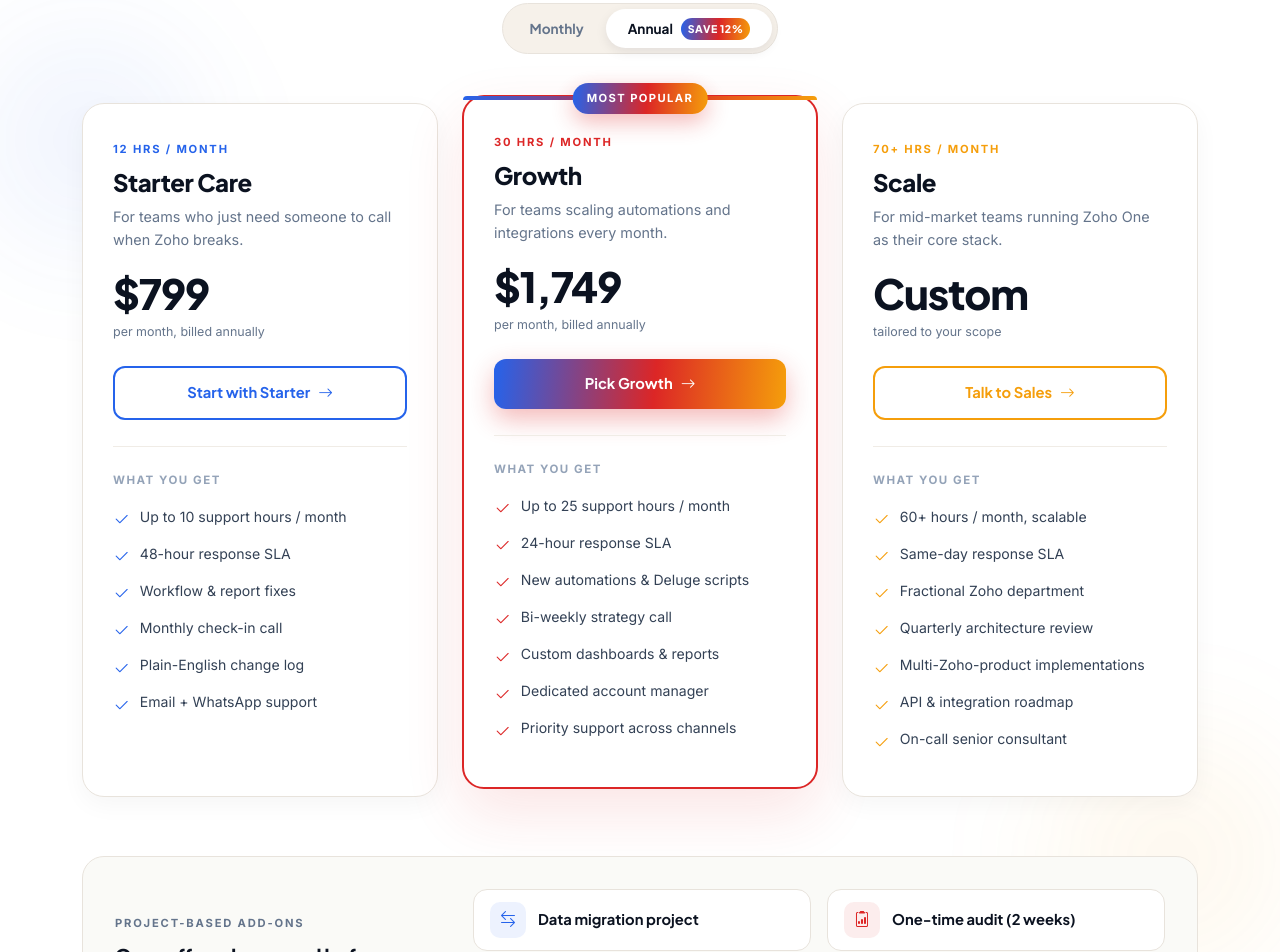
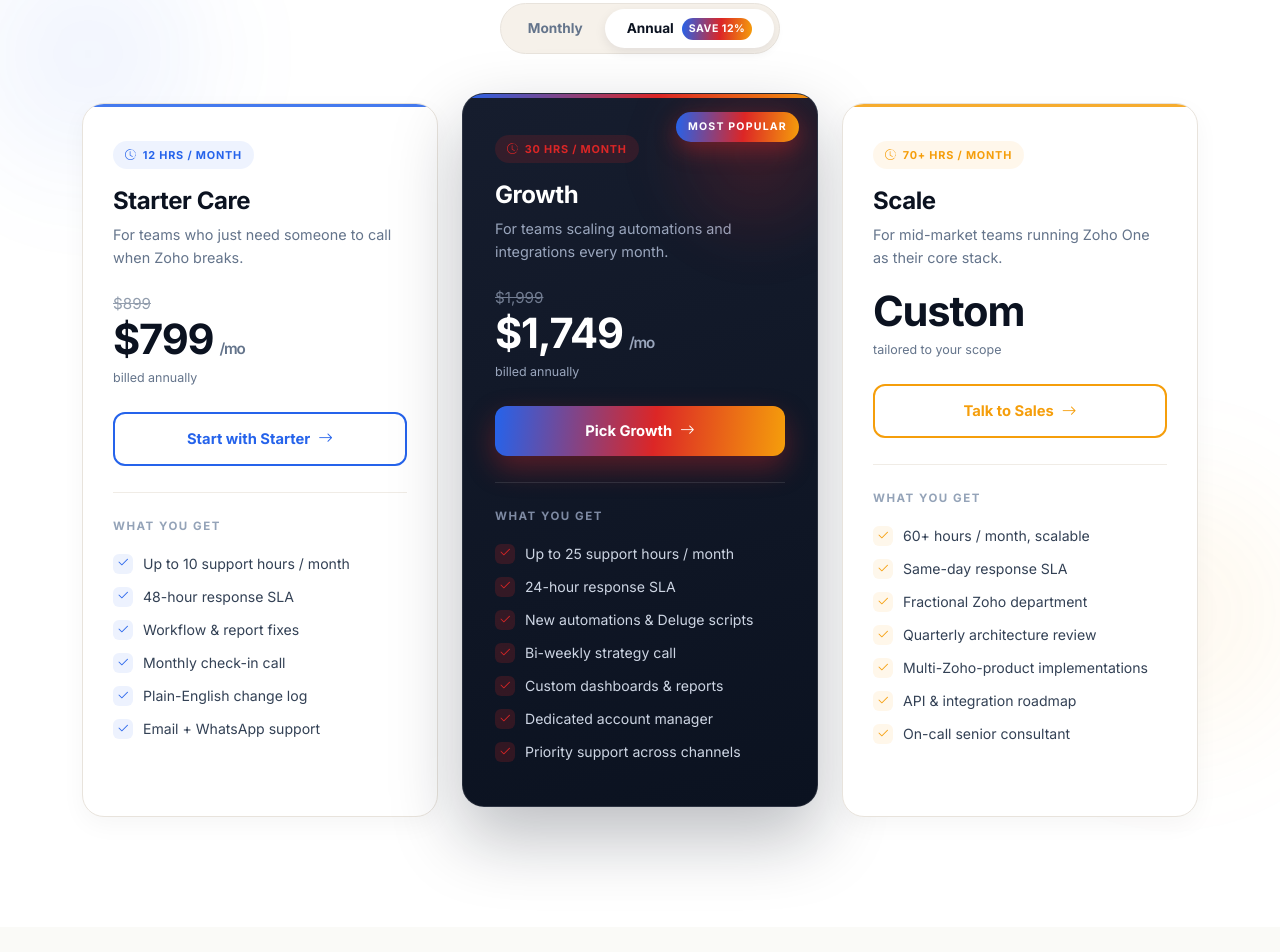
Before and after one commit to Rahsin-07/Zoho-Management-Service, a Next.js app: page /zoho-managed-services in a window 1280 px wide. Shown: the part 10060-11012 px from the top of the page. Built offline with nearby package versions, Linux system fonts and the light colour scheme.

Commit message:
Update Pricing component with new billing options

```diff
--- a/components/Pricing.jsx
+++ b/components/Pricing.jsx
@@ -2,7 +2,7 @@
 import { useEffect, useRef, useState } from 'react'
 
 // Section 09 — Pricing Made Simple
-// Three plans, billed monthly. Hours-based managed services model.
+// Three plans, billed monthly or annually. Hours-based managed-services model.
 
 const plans = [
   {
@@ -64,12 +64,8 @@
   },
 ]
 
-const addOns = [
-  { icon: 'bi-arrow-left-right', label: 'Data migration project', color: '#2563eb' },
-  { icon: 'bi-clipboard2-data',   label: 'One-time audit (2 weeks)', color: '#dc2626' },
-  { icon: 'bi-rocket-takeoff',     label: 'New module implementation', color: '#f59e0b' },
-  { icon: 'bi-mortarboard',        label: 'Team training workshops', color: '#2563eb' },
-]
+
+const BOOKING = 'https://arul-zoflowx.zohobookings.in/#/Zoho_Consultation'
 
 export default function Pricing() {
   const [annual, setAnnual] = useState(true)
@@ -87,8 +83,8 @@
 
   return (
     <section id="pricing" style={{ background: '#fff', position: 'relative', overflow: 'hidden' }} ref={ref}>
-      <div aria-hidden style={{ position: 'absolute', top: '20%', left: '-8%', width: 380, height: 380, background: 'radial-gradient(circle, rgba(37,99,235,0.08), transparent 65%)', filter: 'blur(40px)' }} />
-      <div aria-hidden style={{ position: 'absolute', bottom: '10%', right: '-8%', width: 420, height: 420, background: 'radial-gradient(circle, rgba(245,158,11,0.08), transparent 65%)', filter: 'blur(40px)' }} />
+      <div aria-hidden style={{ position: 'absolute', top: '18%', left: '-8%', width: 380, height: 380, background: 'radial-gradient(circle, rgba(37,99,235,0.08), transparent 65%)', filter: 'blur(40px)' }} />
+      <div aria-hidden style={{ position: 'absolute', bottom: '8%', right: '-8%', width: 420, height: 420, background: 'radial-gradient(circle, rgba(245,158,11,0.08), transparent 65%)', filter: 'blur(40px)' }} />
 
       <div className="container position-relative">
         <div className="text-center mb-5 fade-up" style={{ maxWidth: 820, margin: '0 auto 50px' }}>
@@ -99,7 +95,7 @@
             How much does ZoFlowX <span className="grad-blue-red">actually cost?</span>
           </h2>
           <p className="section-sub mx-auto">
-            No hidden fees. No long lock-ins. Pick what fits — change it next month if you need to.
+            No hidden fees. No long lock-ins. Pick what fits, change it next month if you need to.
           </p>
 
           {/* Billing toggle */}
@@ -108,172 +104,206 @@
             background: '#f6f1ea', border: '1px solid #e8e3dc', borderRadius: 999,
             padding: 5, marginTop: 28,
           }}>
+            {[{ k: false, label: 'Monthly' }, { k: true, label: 'Annual' }].map(opt => {
+              const active = annual === opt.k
+              return (
                 <button
-              onClick={() => setAnnual(false)}
+                  key={opt.label}
+                  onClick={() => setAnnual(opt.k)}
                   style={{
-                background: !annual ? '#fff' : 'transparent',
-                color: !annual ? '#0b1220' : '#64748b',
+                    background: active ? '#fff' : 'transparent',
+                    color: active ? '#0b1220' : '#64748b',
                     border: 'none', borderRadius: 999,
                     padding: '8px 22px', fontSize: '0.85rem',
-                fontFamily: 'Plus Jakarta Sans,sans-serif', fontWeight: 700,
+                    fontFamily: 'Inter,sans-serif', fontWeight: 700,
                     cursor: 'pointer', transition: 'all 0.3s',
-                boxShadow: !annual ? '0 4px 12px rgba(11,18,32,0.08)' : 'none',
+                    display: 'inline-flex', alignItems: 'center', gap: 8,
+                    boxShadow: active ? '0 4px 12px rgba(11,18,32,0.08)' : 'none',
                   }}
                 >
-              Monthly
-            </button>
-            <button
-              onClick={() => setAnnual(true)}
-              style={{
-                background: annual ? '#fff' : 'transparent',
-                color: annual ? '#0b1220' : '#64748b',
-                border: 'none', borderRadius: 999,
-                padding: '8px 22px', fontSize: '0.85rem',
-                fontFamily: 'Plus Jakarta Sans,sans-serif', fontWeight: 700,
-                cursor: 'pointer', transition: 'all 0.3s',
-                display: 'inline-flex', alignItems: 'center', gap: 8,
-                boxShadow: annual ? '0 4px 12px rgba(11,18,32,0.08)' : 'none',
-              }}
-            >
-              Annual
+                  {opt.label}
+                  {opt.k && (
                     <span style={{
                       background: 'var(--grad-tri)', color: '#fff',
                       fontSize: '0.66rem', fontWeight: 800,
-                padding: '2px 7px', borderRadius: 50,
-                letterSpacing: 0.5,
+                      padding: '2px 7px', borderRadius: 50, letterSpacing: 0.5,
                     }}>SAVE 12%</span>
+                  )}
                 </button>
+              )
+            })}
           </div>
         </div>
 
-        <div className="row g-4 align-items-stretch">
+        <div className="row g-4 align-items-stretch justify-content-center">
           {plans.map((p, i) => {
-            const isFeatured = p.featured
+            const dark = !!p.featured
+            const hours = annual ? p.hoursMonthlyOnAnnual : p.hoursMonthly
+            const bigPrice = annual ? p.annualPrice : p.monthlyPrice
+            const showStrike = annual && p.monthlyPrice !== 'Custom' && p.annualPrice !== p.monthlyPrice
+
+            // Theme tokens per card
+            const cardBg     = dark ? 'linear-gradient(165deg,#161d2e 0%,#0b1220 100%)' : '#fff'
+            const textMain   = dark ? '#ffffff' : '#0b1220'
+            const textSub    = dark ? '#9aa6bd' : '#64748b'
+            const textFeat   = dark ? '#cdd5e3' : '#334155'
+            const borderCol  = dark ? 'rgba(255,255,255,0.10)' : '#e8e3dc'
+            const dividerCol = dark ? 'rgba(255,255,255,0.10)' : '#f0ece6'
+            const labelMuted = dark ? '#7e8aa3' : '#94a3b8'
+            const pillBg     = `${p.color}${dark ? '26' : '14'}`
+            const checkBg    = `${p.color}${dark ? '2e' : '15'}`
+
             return (
               <div key={p.name} className="col-md-6 col-lg-4 fade-up" style={{ transitionDelay: `${i * 0.08}s` }}>
                 <div className="price-card" style={{
-                  background: '#fff',
-                  border: `${isFeatured ? '2px' : '1px'} solid ${isFeatured ? p.color : '#e8e3dc'}`,
+                  background: cardBg,
+                  border: `${dark ? '1px' : '1px'} solid ${borderCol}`,
                   borderRadius: 22,
-                  padding: '36px 30px 30px',
-                  height: '100%', position: 'relative',
-                  boxShadow: isFeatured ? `0 24px 60px ${p.color}1f` : '0 8px 24px rgba(11,18,32,0.04)',
+                  padding: dark ? '40px 32px 32px' : '36px 30px 30px',
+                  height: '100%', position: 'relative', overflow: 'hidden',
+                  boxShadow: dark ? '0 30px 70px rgba(11,18,32,0.28)' : '0 8px 24px rgba(11,18,32,0.04)',
                   transition: 'all 0.4s cubic-bezier(.2,.7,.2,1)',
                   display: 'flex', flexDirection: 'column',
-                  transform: isFeatured ? 'translateY(-8px)' : 'none',
+                  transform: dark ? 'translateY(-10px)' : 'none',
                 }}
                   onMouseEnter={e => {
                     const el = e.currentTarget
-                    el.style.transform = isFeatured ? 'translateY(-14px)' : 'translateY(-6px)'
-                    el.style.boxShadow = `0 32px 72px ${p.color}2e`
-                    el.style.borderColor = p.color
+                    el.style.transform = dark ? 'translateY(-16px)' : 'translateY(-6px)'
+                    el.style.boxShadow = dark ? '0 40px 90px rgba(11,18,32,0.36)' : `0 28px 64px ${p.color}22`
+                    el.style.borderColor = dark ? 'rgba(255,255,255,0.16)' : p.color
                   }}
                   onMouseLeave={e => {
                     const el = e.currentTarget
-                    el.style.transform = isFeatured ? 'translateY(-8px)' : 'none'
-                    el.style.boxShadow = isFeatured ? `0 24px 60px ${p.color}1f` : '0 8px 24px rgba(11,18,32,0.04)'
-                    el.style.borderColor = isFeatured ? p.color : '#e8e3dc'
+                    el.style.transform = dark ? 'translateY(-10px)' : 'none'
+                    el.style.boxShadow = dark ? '0 30px 70px rgba(11,18,32,0.28)' : '0 8px 24px rgba(11,18,32,0.04)'
+                    el.style.borderColor = borderCol
                   }}
                 >
-                  {isFeatured && (
+                  {/* top accent bar — tri-gradient for featured, plan color for others */}
                   <div aria-hidden style={{
-                      position: 'absolute', top: -1, left: -1, right: -1, height: 4,
-                      borderRadius: '22px 22px 0 0',
-                      background: 'var(--grad-tri)',
+                    position: 'absolute', top: 0, left: 0, right: 0, height: dark ? 4 : 3,
+                    background: dark ? 'var(--grad-tri)' : p.color,
+                    opacity: dark ? 1 : 0.85,
+                  }} />
+
+                  {/* soft glow behind featured card */}
+                  {dark && (
+                    <div aria-hidden style={{
+                      position: 'absolute', top: -60, right: -60, width: 240, height: 240,
+                      background: `radial-gradient(circle, ${p.color}33, transparent 65%)`,
+                      filter: 'blur(20px)', pointerEvents: 'none',
                     }} />
                   )}
-                  {isFeatured && (
+
+                  {dark && (
                     <div style={{
-                      position: 'absolute', top: -14, left: '50%', transform: 'translateX(-50%)',
+                      position: 'absolute', top: 18, right: 18,
                       background: 'var(--grad-tri)', color: '#fff',
-                      fontSize: '0.7rem', fontWeight: 800, letterSpacing: 1.4,
-                      padding: '6px 14px', borderRadius: 50,
+                      fontSize: '0.66rem', fontWeight: 800, letterSpacing: 1.2,
+                      padding: '6px 12px', borderRadius: 50,
                       fontFamily: 'Inter,sans-serif', textTransform: 'uppercase',
-                      boxShadow: '0 8px 22px rgba(220,38,38,0.32)',
+                      boxShadow: '0 8px 22px rgba(220,38,38,0.4)',
                     }}>Most Popular</div>
                   )}
 
-                  <div style={{
-                    fontFamily: 'Inter,sans-serif', fontSize: '0.7rem',
-                    fontWeight: 800, letterSpacing: 1.8, color: p.color,
-                    textTransform: 'uppercase', marginBottom: 10,
-                  }}>{annual ? p.hoursMonthlyOnAnnual : p.hoursMonthly} / month</div>
+                  {/* hours pill */}
+                  <div style={{ position: 'relative' }}>
+                    <span style={{
+                      display: 'inline-flex', alignItems: 'center', gap: 6,
+                      background: pillBg, color: p.color,
+                      fontSize: '0.68rem', fontWeight: 800, letterSpacing: 0.8,
+                      textTransform: 'uppercase', padding: '5px 12px', borderRadius: 999,
+                      fontFamily: 'Inter,sans-serif',
+                    }}>
+                      <i className="bi bi-clock-history" /> {hours} / month
+                    </span>
+                  </div>
 
                   <h3 style={{
-                    fontFamily: 'Plus Jakarta Sans,sans-serif', fontWeight: 800,
-                    fontSize: '1.5rem', color: '#0b1220',
-                    marginBottom: 8, letterSpacing: '-0.018em',
+                    fontFamily: 'Inter,sans-serif', fontWeight: 800,
+                    fontSize: '1.5rem', color: textMain,
+                    margin: '18px 0 8px', letterSpacing: '-0.018em',
                   }}>{p.name}</h3>
 
                   <p style={{
-                    fontSize: '0.9rem', color: '#64748b', lineHeight: 1.6,
+                    fontSize: '0.9rem', color: textSub, lineHeight: 1.6,
                     fontFamily: 'Inter,sans-serif', marginBottom: 22, minHeight: 44,
                   }}>{p.tagline}</p>
 
                   <div style={{ marginBottom: 24 }}>
+                    {showStrike && (
                       <div style={{
-                      fontFamily: 'Plus Jakarta Sans,sans-serif', fontWeight: 800,
-                      fontSize: '2.6rem', color: '#0b1220', lineHeight: 1,
+                        fontSize: '0.95rem', color: textSub, opacity: 0.7,
+                        textDecoration: 'line-through', fontFamily: 'Inter,sans-serif',
+                        marginBottom: 2,
+                      }}>{p.monthlyPrice}</div>
+                    )}
+                    <div style={{
+                      display: 'flex', alignItems: 'baseline', gap: 6,
+                      fontFamily: 'Inter,sans-serif', fontWeight: 800,
+                      fontSize: '2.6rem', color: textMain, lineHeight: 1,
                       letterSpacing: '-0.028em',
                     }}>
-                      {annual ? p.annualPrice : p.monthlyPrice}
+                      {bigPrice}
+                      {bigPrice !== 'Custom' && (
+                        <span style={{ fontSize: '0.95rem', fontWeight: 600, color: textSub }}>/mo</span>
+                      )}
                     </div>
                     <div style={{
-                      fontSize: '0.78rem', color: '#64748b',
+                      fontSize: '0.78rem', color: textSub,
                       fontFamily: 'Inter,sans-serif', marginTop: 6,
                     }}>
-                      {p.monthlyPrice === 'Custom' ? 'tailored to your scope' : `per month${annual ? ', billed annually' : ', billed monthly'}`}
+                      {bigPrice === 'Custom'
+                        ? 'tailored to your scope'
+                        : annual ? 'billed annually' : 'billed monthly'}
                     </div>
                   </div>
 
-                  <a href="#consultation"
+                  <a href={BOOKING} target="_blank" rel="noreferrer"
                     style={{
                       display: 'inline-flex', alignItems: 'center', justifyContent: 'center',
                       gap: 8, width: '100%',
-                      background: isFeatured ? 'var(--grad-tri)' : '#fff',
-                      color: isFeatured ? '#fff' : p.color,
-                      border: isFeatured ? 'none' : `2px solid ${p.color}`,
+                      background: dark ? 'var(--grad-tri)' : '#fff',
+                      color: dark ? '#fff' : p.color,
+                      border: dark ? 'none' : `2px solid ${p.color}`,
                       borderRadius: 12, padding: '0.78rem 1.4rem',
-                      fontFamily: 'Plus Jakarta Sans,sans-serif',
-                      fontWeight: 700, fontSize: '0.92rem',
+                      fontFamily: 'Inter,sans-serif', fontWeight: 700, fontSize: '0.92rem',
                       textDecoration: 'none', transition: 'all 0.3s',
                       marginBottom: 26,
-                      boxShadow: isFeatured ? '0 10px 26px rgba(220,38,38,0.32)' : 'none',
+                      boxShadow: dark ? '0 12px 28px rgba(220,38,38,0.36)' : 'none',
                     }}
                     onMouseEnter={e => {
-                      if (!isFeatured) {
-                        e.currentTarget.style.background = p.color
-                        e.currentTarget.style.color = '#fff'
-                      }
+                      if (!dark) { e.currentTarget.style.background = p.color; e.currentTarget.style.color = '#fff' }
                       e.currentTarget.style.transform = 'translateY(-2px)'
                     }}
                     onMouseLeave={e => {
-                      if (!isFeatured) {
-                        e.currentTarget.style.background = '#fff'
-                        e.currentTarget.style.color = p.color
-                      }
+                      if (!dark) { e.currentTarget.style.background = '#fff'; e.currentTarget.style.color = p.color }
                       e.currentTarget.style.transform = ''
                     }}
                   >
                     {p.cta} <i className="bi bi-arrow-right" />
                   </a>
 
-                  <div style={{ paddingTop: 24, borderTop: '1px solid #f0ece6', flex: 1 }}>
+                  <div style={{ paddingTop: 24, borderTop: `1px solid ${dividerCol}`, flex: 1 }}>
                     <div style={{
                       fontSize: '0.72rem', fontWeight: 700, letterSpacing: 1.5,
-                      textTransform: 'uppercase', color: '#94a3b8',
+                      textTransform: 'uppercase', color: labelMuted,
                       marginBottom: 16, fontFamily: 'Inter,sans-serif',
                     }}>What you get</div>
                     <ul style={{ listStyle: 'none', padding: 0, margin: 0 }}>
                       {p.features.map(f => (
                         <li key={f} style={{
                           display: 'flex', alignItems: 'flex-start', gap: 10,
-                          marginBottom: 10, fontSize: '0.88rem', color: '#334155',
-                          fontFamily: 'Inter,sans-serif', lineHeight: 1.55,
+                          marginBottom: 12, fontSize: '0.88rem', color: textFeat,
+                          fontFamily: 'Inter,sans-serif', lineHeight: 1.5,
                         }}>
-                          <i className="bi bi-check2" style={{
-                            color: p.color, fontSize: '1.05rem', marginTop: 1, flexShrink: 0, fontWeight: 800,
-                          }} />
+                          <span style={{
+                            width: 20, height: 20, borderRadius: 6, flexShrink: 0, marginTop: 1,
+                            background: checkBg, color: p.color,
+                            display: 'inline-flex', alignItems: 'center', justifyContent: 'center',
+                          }}>
+                            <i className="bi bi-check2" style={{ fontSize: '0.82rem', fontWeight: 800 }} />
+                          </span>
                           <span>{f}</span>
                         </li>
                       ))}
@@ -285,83 +315,7 @@
           })}
         </div>
 
-        {/* Add-ons strip */}
-        <div className="fade-up" style={{
-          marginTop: 60, padding: '32px 32px',
-          background: '#fafaf7', border: '1px solid #e8e3dc', borderRadius: 22,
-        }}>
-          <div className="row align-items-center g-4">
-            <div className="col-lg-4">
-              <div style={{
-                fontFamily: 'Inter,sans-serif', fontSize: '0.7rem',
-                fontWeight: 700, letterSpacing: 1.8,
-                color: '#64748b', textTransform: 'uppercase', marginBottom: 6,
-              }}>Project-based add-ons</div>
-              <div style={{
-                fontFamily: 'Plus Jakarta Sans,sans-serif', fontWeight: 800,
-                fontSize: '1.18rem', color: '#0b1220', letterSpacing: '-0.012em',
-              }}>One-off work, scoped before we start</div>
-            </div>
-            <div className="col-lg-8">
-              <div className="row g-3">
-                {addOns.map(a => (
-                  <div key={a.label} className="col-md-6">
-                    <div style={{
-                      display: 'flex', alignItems: 'center', gap: 12,
-                      background: '#fff', border: '1px solid #e8e3dc', borderRadius: 14,
-                      padding: '12px 16px', transition: 'all 0.28s',
-                    }}
-                      onMouseEnter={e => {
-                        e.currentTarget.style.borderColor = a.color
-                        e.currentTarget.style.transform = 'translateY(-2px)'
-                        e.currentTarget.style.boxShadow = `0 10px 24px ${a.color}1f`
-                      }}
-                      onMouseLeave={e => {
-                        e.currentTarget.style.borderColor = '#e8e3dc'
-                        e.currentTarget.style.transform = ''
-                        e.currentTarget.style.boxShadow = 'none'
-                      }}
-                    >
-                      <div style={{
-                        width: 36, height: 36, borderRadius: 10,
-                        background: `${a.color}15`, color: a.color,
-                        display: 'flex', alignItems: 'center', justifyContent: 'center',
-                        fontSize: '1rem', flexShrink: 0,
-                      }}>
-                        <i className={`bi ${a.icon}`} />
-                      </div>
-                      <div style={{
-                        fontFamily: 'Plus Jakarta Sans,sans-serif',
-                        fontWeight: 700, fontSize: '0.92rem', color: '#0b1220',
-                      }}>{a.label}</div>
-                    </div>
-                  </div>
-                ))}
-              </div>
-            </div>
-          </div>
-        </div>
 
-        {/* Trust line */}
-        <div className="fade-up" style={{
-          textAlign: 'center', marginTop: 32,
-          fontSize: '0.86rem', color: '#64748b',
-          fontFamily: 'Inter,sans-serif',
-          display: 'flex', justifyContent: 'center', alignItems: 'center',
-          gap: 18, flexWrap: 'wrap',
-        }}>
-          <span style={{ display: 'inline-flex', alignItems: 'center', gap: 6 }}>
-            <i className="bi bi-shield-check" style={{ color: '#10b981' }} /> No long lock-ins
-          </span>
-          <span style={{ width: 1, height: 14, background: '#e8e3dc' }} />
-          <span style={{ display: 'inline-flex', alignItems: 'center', gap: 6 }}>
-            <i className="bi bi-arrow-repeat" style={{ color: '#2563eb' }} /> Change plan any month
-          </span>
-          <span style={{ width: 1, height: 14, background: '#e8e3dc' }} />
-          <span style={{ display: 'inline-flex', alignItems: 'center', gap: 6 }}>
-            <i className="bi bi-receipt" style={{ color: '#f59e0b' }} /> Transparent time logs
-          </span>
-        </div>
       </div>
     </section>
   )
```
Lines whose indentation alone changed are shown as unchanged.
